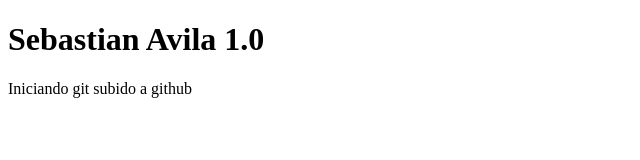
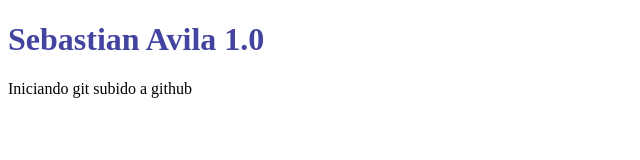
Before and after one commit to Jesus99eng/miprimeraclase, a plain HTML site: page index.html in a window 1280 px wide. Shown: the whole page, without its empty margins (0-640 px from the left). Drawn offline with Linux system fonts and the light colour scheme.

Commit message:
miprimeraversion1

```diff
--- a/index.html
+++ b/index.html
@@ -4,6 +4,8 @@
     <meta charset="UTF-8">
     <meta name="viewport" content="width=device-width, initial-scale=1.0">
     <title>Sebastian Avila</title>
+    <link rel="stylesheet" href="styles.css" />
+
 </head>
 <body>
     <h1>Sebastian Avila 1.0</h1>
--- a/styles.css
+++ b/styles.css
@@ -1,6 +1,7 @@
 h1{
 
-    color: rgb(3, 3, 7);
+    color: rgb(67, 67, 160);
+
 
 
 }
```
